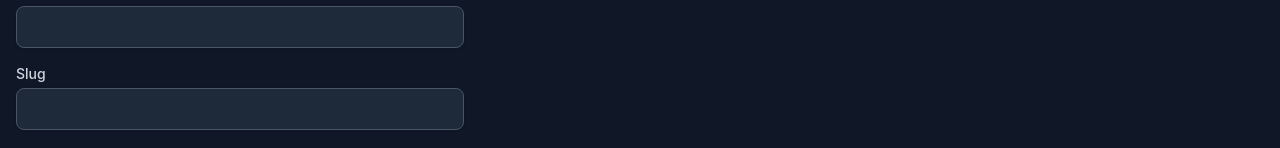
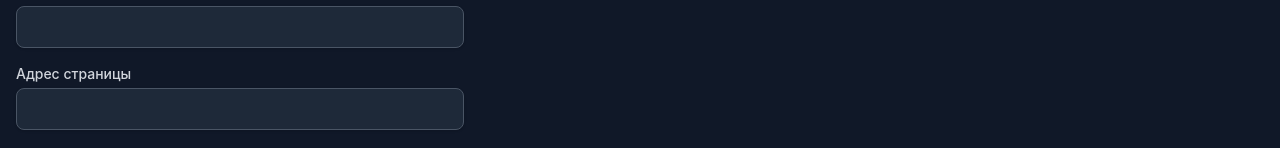
Before and after one commit to helltale/chord-master-guitar-chords, a React (Vite) app in the folder web/: page /songs/new in a window 1280 px wide. Shown: the part 235-383 px from the top of the page. Built offline with nearby package versions, Linux system fonts and the light colour scheme; no server answers.

Commit message:
fix: locales

```diff
--- a/web/src/locales/ru.ts
+++ b/web/src/locales/ru.ts
@@ -30,7 +30,7 @@ export const ru: LocaleDict = {
   'createSong.artist': 'Артист',
   'createSong.selectArtist': 'Выберите артиста',
   'createSong.songTitle': 'Название',
-  'createSong.slug': 'Slug',
+  'createSong.slug': 'Адрес страницы',
   'createSong.tonalityOptional': 'Тональность (число, опционально)',
   'createSong.lyricsOptional': 'Текст с аккордами (опционально)',
   'createSong.submit': 'Создать песню',
@@ -38,7 +38,7 @@ export const ru: LocaleDict = {
 
   'createArtist.title': 'Создать артиста',
   'createArtist.name': 'Имя',
-  'createArtist.slug': 'Slug',
+  'createArtist.slug': 'Адрес страницы',
   'createArtist.submit': 'Создать артиста',
   'createArtist.submitting': 'Создание...',
 
```
